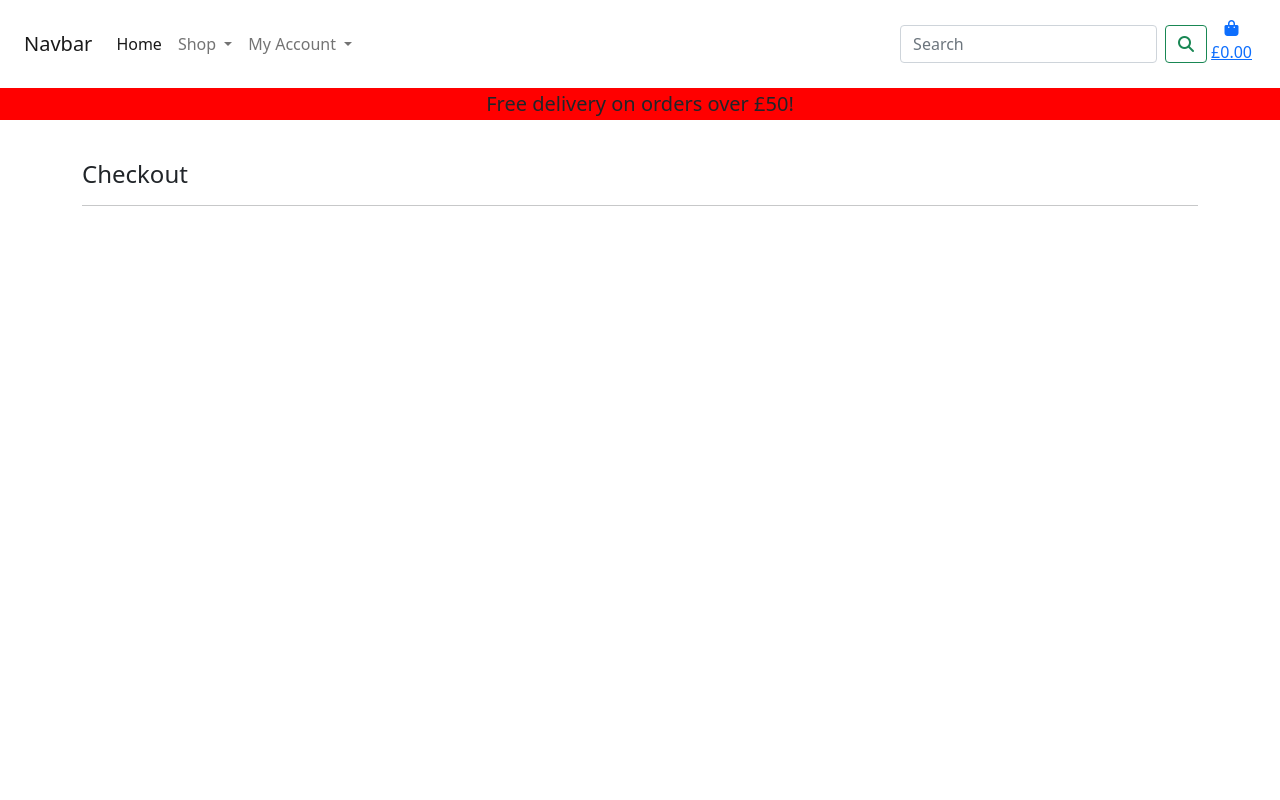
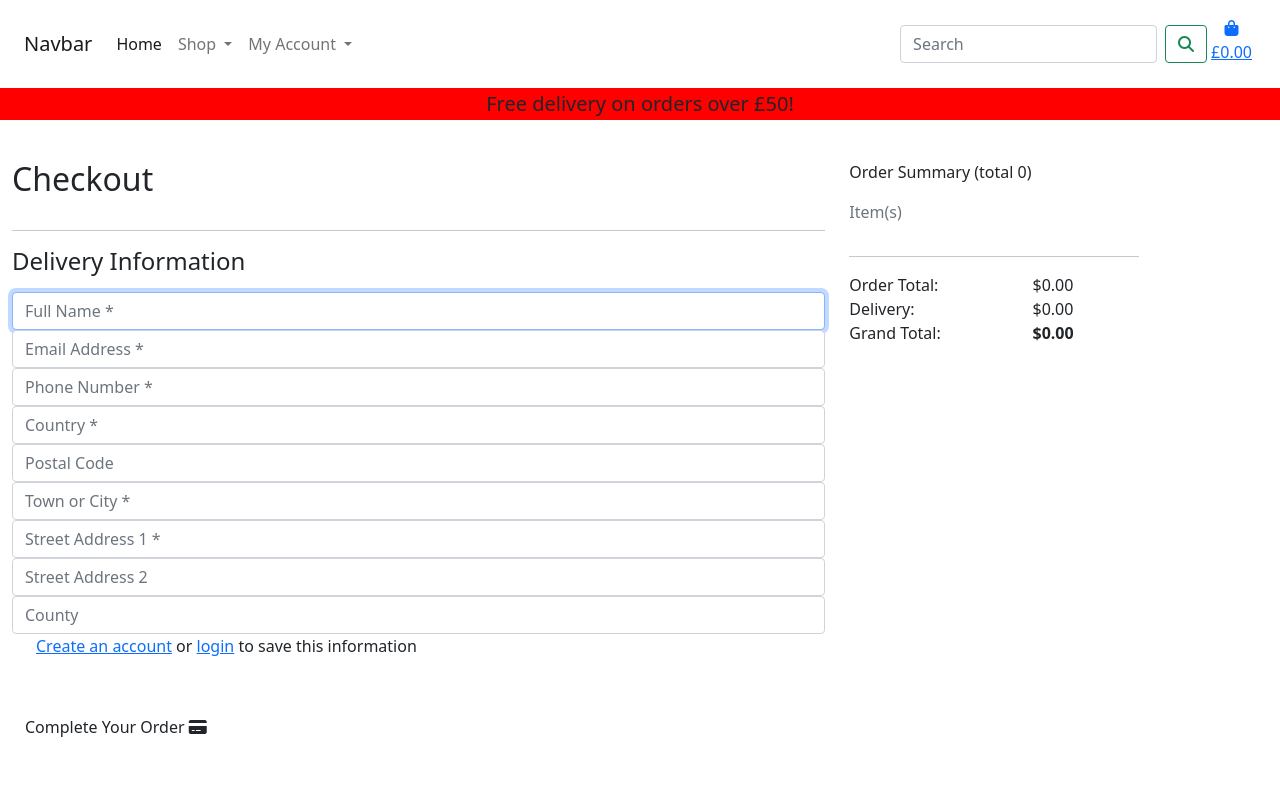
Before and after one commit to Abelyem/MS4, a Django app: template checkout/templates/checkout/checkout.html in a window 1280 px wide. Run offline with Django 3.2, Linux system fonts and the light colour scheme; the template is opened without the code that fills it: values that come from a table or form of the project are taken from there, others are empty; some libraries are stand-ins or nearby versions.

Commit message:
Used django crispy field to set up form for customer usage / summary of purchases set up to appear on the right of the checkout form

```diff
--- a/checkout/templates/checkout/checkout.html
+++ b/checkout/templates/checkout/checkout.html
@@ -12,17 +12,98 @@
 
 {% block content %}
 <div class="overlay"></div>
-<div class="container header-container">
+<div class="container-fluid header-container">
 
     <div class="row">
         <div class="col">
-            <h4>Checkout</h4>
-            <hr>
         </div>
     </div>
 
     <div class="row">
-        <div class="col">
+
+        <div class="row">
+            <div class="col-12 col-md-3 order-md-last" id="order-summary">
+                <p>Order Summary (total {{ product_count }})</p>
+                <div class="row">
+                    <div class="col-7">
+                        <p class="text-muted">Item(s)</p>
+                    </div>
+                </div>
+                {% for item in bag_items %}
+                <div class="row">
+                    <div class="col-7">
+                        <p class="my-0"><strong>{{ item.product.name }}</strong>
+                        <p class="my-0 small text-muted">Quantity: {{ item.quantity }}</p>
+                        </p>
+                        <hr class="checkout-summary-break">
+                    </div>
+                </div>
+                {% endfor %}
+                <hr>
+                <div class="row">
+                    <div class="col-7">
+                        <p class="my-0">Order Total:</p>
+                        <p class="my-0">Delivery:</p>
+                        <p class="my-0">Grand Total:</p>
+                    </div>
+                    <div class="col-3">
+                        <p class="my-0">${{ total | floatformat:2 }}</p>
+                        <p class="my-0">${{ delivery | floatformat:2 }}</p>
+                        <p class="my-0"><strong>${{ grand_total | floatformat:2 }}</strong></p>
+                    </div>
+                </div>
+            </div>
+
+            <div class="col-sm-12 col-md-8">
+                <form action="{% url 'checkout' %}" method="POST" id="payment-form">
+                    {% csrf_token %}
+                    <fieldset class="">
+                        <legend>
+                            <h2>Checkout</h2>
+                        </legend>
+                        <legend>
+                            <hr>
+                            <h4>Delivery Information</h4>
+                        </legend>
+                        <fieldset class="p2">
+                            {{ order_form.full_name | as_crispy_field }}
+                            {{ order_form.email | as_crispy_field }}
+                            {{ order_form.phone_number | as_crispy_field }}
+                        </fieldset>
+                        <fieldset class="p2">
+                            {{ order_form.country | as_crispy_field }}
+                            {{ order_form.postcode | as_crispy_field }}
+                            {{ order_form.town_or_city | as_crispy_field }}
+                            {{ order_form.street_address1 | as_crispy_field }}
+                            {{ order_form.street_address2 | as_crispy_field }}
+                            {{ order_form.county | as_crispy_field }}
+
+                            <div class="form-check form-check-inline float-right mr-0">
+                                {% if user.is_authenticated %}
+                                <label class="form-check-label" for="id-save-info">Save this delivery information to my
+                                    profile</label>
+                                <input class="form-check-input ml-2 mr-0" type="checkbox" id="id-save-info"
+                                    name="save-info" checked>
+                                {% else %}
+                                <label class="" for="id-save-info">
+                                    <a class="" href="{% url 'account_signup' %}">Create an account</a> or
+                                    <a class="" href="{% url 'account_login' %}">login</a> to save this
+                                    information
+                                </label>
+                                {% endif %}
+                            </div>
+
+                        </fieldset>
+                    </fieldset>
+
+                    <div class="submit-button text-right mt-5 mb-2">
+                        <button id="submit-button" class="btn btn-black">
+                            <span class="font-weight-bold">Complete Your Order</span>
+                            <span><i class="fas fa-credit-card"></i></span>
+                        </button>
+                    </div>
+
+                </form>
             </div>
         </div>
 
```
Lines whose indentation alone changed are shown as unchanged.
